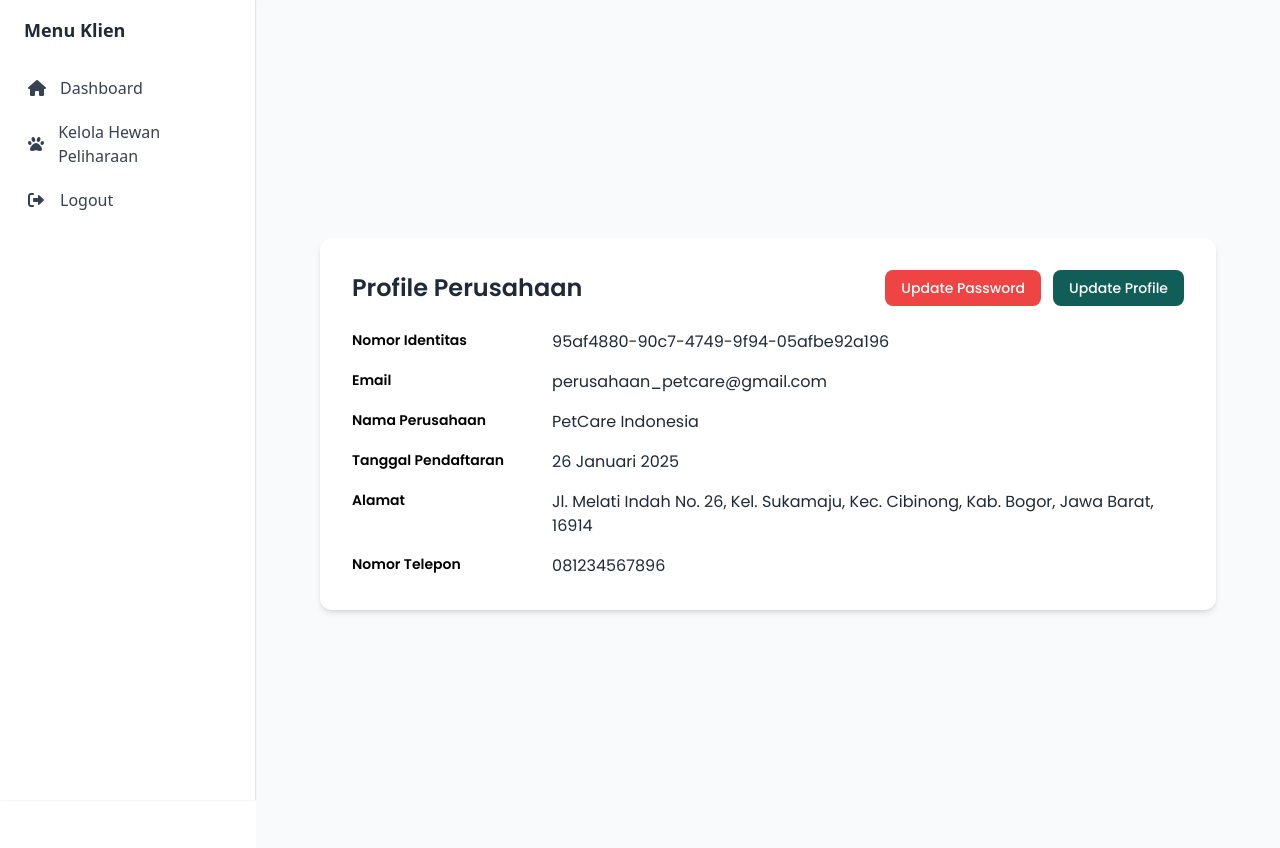
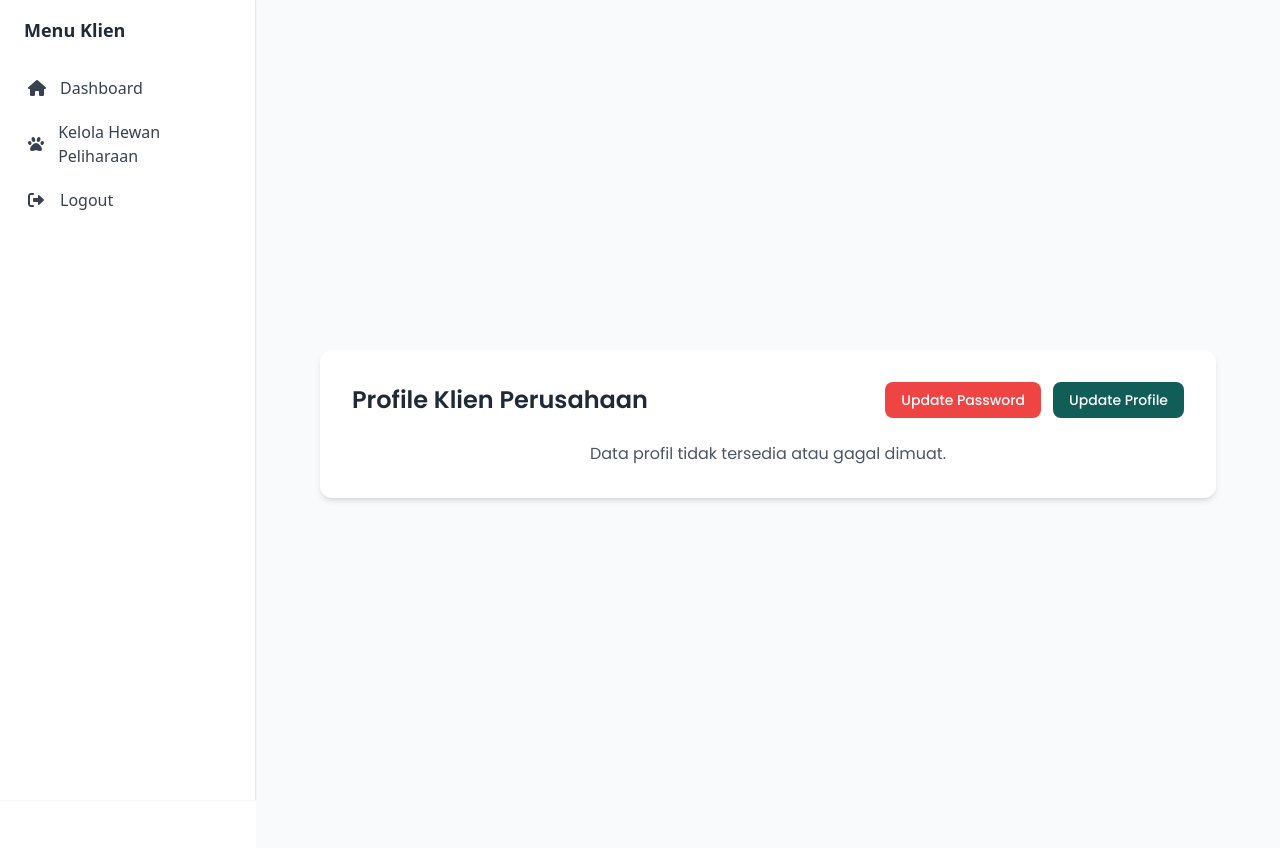
Before and after one commit to TK-17-BASDAT/tk17, a Django app: template dashboard/templates/dashboard/kliencompany.html in a window 1280 px wide. Run offline with Django 5.2, Linux system fonts and the light colour scheme; the template is opened without the code that fills it, so the values that code supplies are empty; the visitor is signed in with stand-in values (Sample User, id 1); some libraries are stand-ins or nearby versions.

Commit message:
dashboard nya tinggal dokter (sertif sama jadwalnya belom)

```diff
--- a/dashboard/templates/dashboard/kliencompany.html
+++ b/dashboard/templates/dashboard/kliencompany.html
@@ -1,4 +1,6 @@
 {% extends "base.html" %}
+{% load static %} <!-- Jika menggunakan file statis untuk CSS/JS tambahan -->
+{% load i18n %} <!-- Jika menggunakan terjemahan, opsional -->
 
 {% block content %}
 
@@ -11,67 +13,89 @@
         <!-- Header -->
         <div class="flex flex-col sm:flex-row justify-between items-start sm:items-center mb-6 gap-4">
           <div>
-            <h1 class="text-2xl font-semibold text-gray-800">Profile Perusahaan</h1>
+            <h1 class="text-2xl font-semibold text-gray-800">Profile Klien Perusahaan</h1>
           </div>
           <div class="flex gap-3">
-            <button class="bg-red-500 hover:bg-red-600 text-white px-4 py-2 rounded-lg text-sm font-medium">Update Password</button>
+            <a href="{% url 'dashboard:change_password' %}" class="bg-red-500 hover:bg-red-600 text-white px-4 py-2 rounded-lg text-sm font-medium">Update Password</a>
             <button onclick="toggleEditMode()" class="bg-teal-800 hover:bg-teal-900 text-white px-4 py-2 rounded-lg text-sm font-medium">Update Profile</button>
           </div>
         </div>
 
+        <!-- Display Messages -->
+        {% if messages %}
+          <div class="mb-4">
+            {% for message in messages %}
+              <div class="p-3 rounded-lg
+                {% if message.tags == 'success' %} bg-green-100 border border-green-400 text-green-700
+                {% elif message.tags == 'error' %} bg-red-100 border border-red-400 text-red-700
+                {% elif message.tags == 'warning' %} bg-yellow-100 border border-yellow-400 text-yellow-700
+                {% else %} bg-blue-100 border border-blue-400 text-blue-700
+                {% endif %}" role="alert">
+                {{ message }}
+              </div>
+            {% endfor %}
+          </div>
+        {% endif %}
+        {% if error_message %}
+          <div class="mb-4 p-3 rounded-lg bg-red-100 border border-red-400 text-red-700" role="alert">
+            {{ error_message }}
+          </div>
+        {% endif %}
+
+        {% if user_data %}
         <!-- View Mode -->
         <div id="view-mode">
             <div class="grid grid-cols-[auto,1fr] gap-x-8 gap-y-4 items-start">
             <div class="text-sm text-black-600 font-semibold text-left pr-4">Nomor Identitas</div>
-            <div class="text-gray-800">95af4880-90c7-4749-9f94-05afbe92a196</div>
+            <div class="text-gray-800">{{ user_data.no_identitas }}</div>
 
             <div class="text-sm text-black-600 font-semibold text-left pr-4">Email</div>
-            <div class="text-gray-800">perusahaan_petcare@gmail.com</div>
+            <div class="text-gray-800">{{ user_data.email }}</div>
 
             <div class="text-sm text-black-600 font-semibold text-left pr-4">Nama Perusahaan</div>
-            <div class="text-gray-800">PetCare Indonesia</div>
+            <div class="text-gray-800">{{ user_data.nama_perusahaan }}</div>
 
             <div class="text-sm text-black-600 font-semibold text-left pr-4">Tanggal Pendaftaran</div>
-            <div class="text-gray-800">26 Januari 2025</div>
+            <div class="text-gray-800">{{ user_data.tanggal_registrasi|date:"d F Y" }}</div> {# Format tanggal #}
 
             <div class="text-sm text-black-600 font-semibold text-left pr-4">Alamat</div>
-            <div class="text-gray-800">Jl. Melati Indah No. 26, Kel. Sukamaju, Kec. Cibinong, Kab. Bogor, Jawa Barat, 16914</div>
+            <div class="text-gray-800">{{ user_data.alamat }}</div>
 
             <div class="text-sm text-black-600 font-semibold text-left pr-4">Nomor Telepon</div>
-            <div class="text-gray-800">081234567896</div>
+            <div class="text-gray-800">{{ user_data.nomor_telepon }}</div>
             </div>
         </div>
 
 
         <!-- Edit Mode -->
-        <form id="edit-mode" class="hidden mt-4" onsubmit="event.preventDefault(); saveChanges();">
-          <div class="grid grid-cols-1 sm:grid-cols-2 gap-4">
+        <form id="edit-mode" class="hidden mt-4" method="POST" action="{% url 'dashboard:kliencompany' %}">
+          {% csrf_token %} {# Jangan lupa CSRF token untuk POST form #}
+          <div class="grid grid-cols-1 sm:grid-cols-1 gap-4">
             <!-- Non-editable Fields -->
             <div>
                 <p class="text-sm text-gray-600 font-medium">Nomor Identitas</p>
-                <p class="text-gray-800">95af4880-90c7-4749-9f94-05afbe92a196</p>
+                <p class="text-gray-800">{{ user_data.no_identitas }}</p>
             </div>
             <div>
                 <p class="text-sm text-gray-600 font-medium">Email</p>
-                <p class="text-gray-800">perusahaan_petcare@gmail.com</p>
+                <p class="text-gray-800">{{ user_data.email }}</p>
             </div>
 
             <!-- Editable Fields -->
+            <div>
+              <label for="nama_perusahaan" class="text-sm font-medium text-gray-600">Nama Perusahaan</label>
+              <input type="text" id="nama_perusahaan" name="nama_perusahaan" value="{{ user_data.nama_perusahaan}}" class="mt-1 w-full border rounded-lg px-3 py-2" required>
+            <div>
+              <label class="text-sm font-medium text-gray-600">Tanggal Pendaftaran</label>
+              <input type="text" value="{{ user_data.tanggal_registrasi|date:"d F Y" }}" disabled class="mt-1 w-full border rounded-lg px-3 py-2 bg-gray-100 text-gray-500">
+            </div>
             <div class="sm:col-span-2">
-              <label class="text-sm font-medium text-gray-600">Nama Perusahaan</label>
-              <input type="text" value="PetCare Indonesia" class="mt-1 w-full border rounded-lg px-3 py-2">
+              <label for="alamat" class="text-sm font-medium text-gray-600">Alamat</label>
+              <textarea id="alamat" name="alamat" rows="3" class="mt-1 w-full border rounded-lg px-3 py-2" required>{{ user_data.alamat }}</textarea>
             </div>
             <div>
-              <label class="text-sm font-medium text-gray-600">Tanggal Pendaftaran</label>
-              <input type="text" value="26 Januari 2025" disabled class="mt-1 w-full border rounded-lg px-3 py-2 bg-gray-100 text-gray-500">
-            </div>
-            <div class="sm:col-span-2">
-              <label class="text-sm font-medium text-gray-600">Alamat</label>
-              <textarea rows="3" class="mt-1 w-full border rounded-lg px-3 py-2">Jl. Melati Indah No. 26, Kel. Sukamaju, Kec. Cibinong, Kab. Bogor, Jawa Barat, 16914</textarea>
-            </div>
-            <div>
-              <label class="text-sm font-medium text-gray-600">Nomor Telepon</label>
-              <input type="text" value="081234567896" class="mt-1 w-full border rounded-lg px-3 py-2">
+              <label for="nomor_telepon" class="text-sm font-medium text-gray-600">Nomor Telepon</label>
+              <input type="text" id="nomor_telepon" name="nomor_telepon" value="{{ user_data.nomor_telepon }}" class="mt-1 w-full border rounded-lg px-3 py-2" required>
             </div>
           </div>
 
@@ -81,6 +105,9 @@
             <button type="button" onclick="toggleEditMode()" class="bg-gray-300 hover:bg-gray-400 text-gray-800 px-4 py-2 rounded-lg text-sm font-medium">Batal</button>
           </div>
         </form>
+        {% else %}
+          <p class="text-center text-gray-600">Data profil tidak tersedia atau gagal dimuat.</p>
+        {% endif %}
       </div>
 
       <script>
@@ -89,10 +116,17 @@
           document.getElementById('edit-mode').classList.toggle('hidden');
         }
 
-        function saveChanges() {
-          alert("Perubahan berhasil disimpan (simulasi saja)!");
-          toggleEditMode();
-        }
+        // Hapus fungsi saveChanges() JavaScript karena submit form akan dihandle oleh Django
+        // function saveChanges() {
+        //   alert("Perubahan berhasil disimpan (simulasi saja)!");
+        //   toggleEditMode();
+        // }
+
+        // Jika ada edit mode, dan ada error message dari server setelah submit,
+        // kita mungkin ingin tetap menampilkan edit mode.
+        // Ini bisa dihandle lebih lanjut dengan JavaScript jika diperlukan,
+        // atau dengan mengirimkan variabel context tambahan dari view.
+        // Untuk saat ini, jika ada error, akan kembali ke view mode.
       </script>
     </div>
   </main>
```
Also changed, not shown: dashboard/templates/dashboard/dokter.html (+45 -36 lines), dashboard/templates/dashboard/frontdesk.html (+72 -29 lines), dashboard/templates/dashboard/password_change_form.html (+4 -4 lines), dashboard/views.py (+11 -2 lines).
